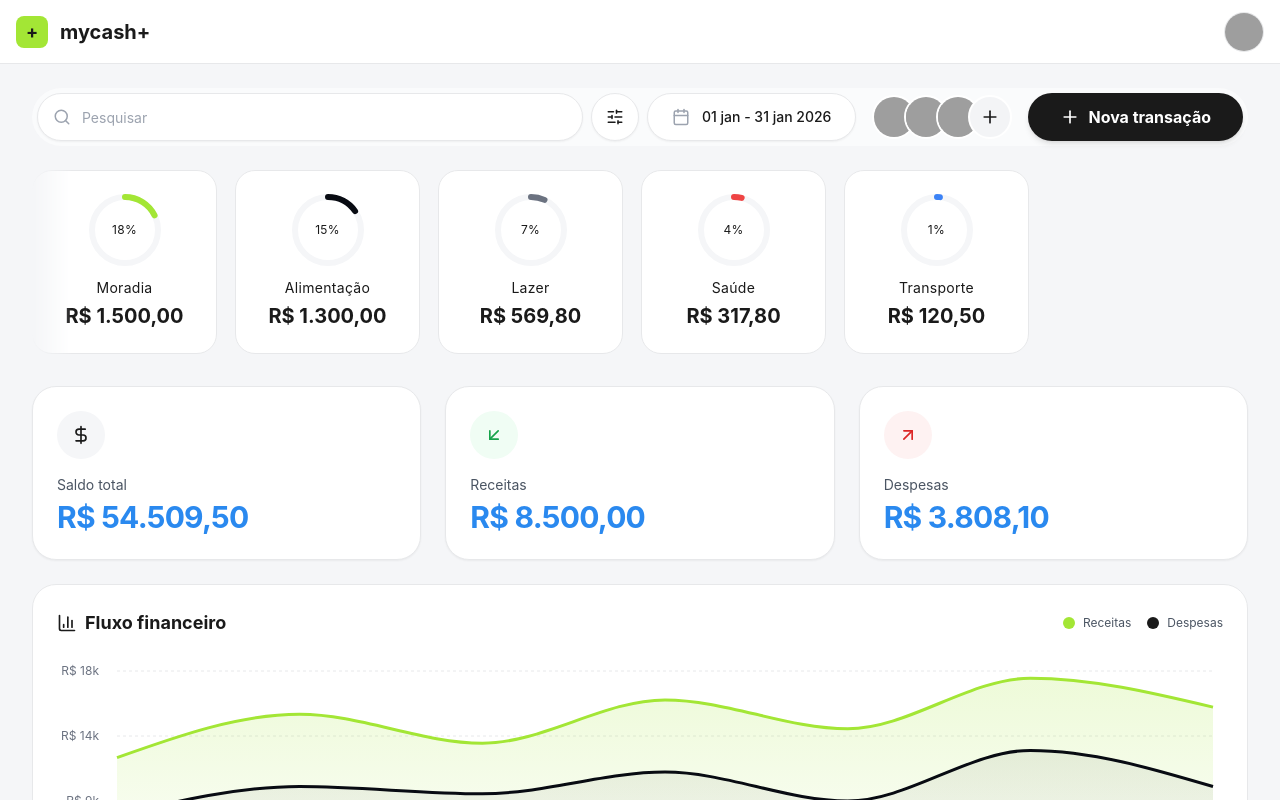
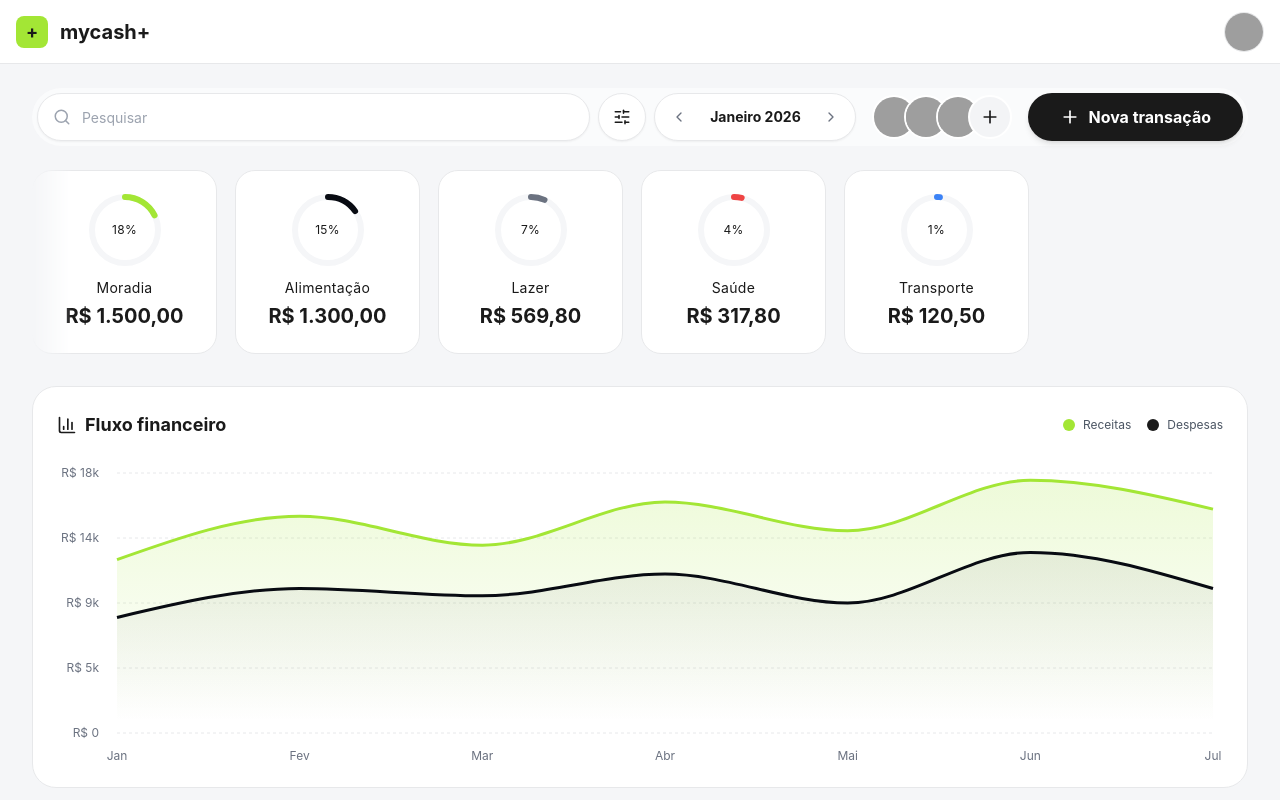
Before and after one commit to brgoncalvess/mycash-plus, a React (Vite) app: page / in a window 1280 px wide. Built offline with nearby package versions, Linux system fonts and the light colour scheme; grey boxes are pictures that could not be loaded.

Commit message:
feat: enhance dashboard interactivity and layout

```diff
--- a/src/components/dashboard/DashboardHeader.tsx
+++ b/src/components/dashboard/DashboardHeader.tsx
@@ -1,21 +1,20 @@
-import { Search, SlidersHorizontal, Plus, Calendar } from 'lucide-react';
+import { Search, SlidersHorizontal, Plus, ChevronLeft, ChevronRight } from 'lucide-react';
 import { useState } from 'react';
 import { useFinance } from '../../context/FinanceContext';
 import { cn } from '../../utils/cn';
-import { format } from 'date-fns';
+import { format, addMonths, subMonths, startOfMonth, endOfMonth } from 'date-fns';
 import { ptBR } from 'date-fns/locale';
-import { NewTransactionModal } from './transactions/NewTransactionModal';
-import { AddMemberModal } from './members/AddMemberModal';
-import { AddCardModal } from './members/AddCardModal';
 import { FiltersMobileModal } from './filters/FiltersMobileModal';
 
-export function DashboardHeader() {
+interface DashboardHeaderProps {
+    onNewTransaction: () => void;
+    onAddMember: () => void;
+}
+
+export function DashboardHeader({ onNewTransaction, onAddMember }: DashboardHeaderProps) {
     const { filters, setFilters, members } = useFinance();
     const [showFilters, setShowFilters] = useState(false);
     const [isMobileFiltersOpen, setIsMobileFiltersOpen] = useState(false);
-    const [isTransactionModalOpen, setIsTransactionModalOpen] = useState(false);
-    const [isMemberModalOpen, setIsMemberModalOpen] = useState(false);
-    const [isCardModalOpen, setIsCardModalOpen] = useState(false);
     const [searchValue, setSearchValue] = useState(filters.searchQuery);
 
     const handleSearchChange = (e: React.ChangeEvent<HTMLInputElement>) => {
@@ -37,10 +36,35 @@ export function DashboardHeader() {
         }
     };
 
-    const dateRangeText = `${format(filters.dateRange.start, 'dd MMM', { locale: ptBR })} - ${format(filters.dateRange.end, 'dd MMM yyyy', { locale: ptBR })}`;
+    // Date Navigation helpers
+    const currentMonth = filters.dateRange.start;
+
+    const nextMonth = () => {
+        const next = addMonths(currentMonth, 1);
+        setFilters({
+            dateRange: {
+                start: startOfMonth(next),
+                end: endOfMonth(next)
+            }
+        });
+    };
+
+    const prevMonth = () => {
+        const prev = subMonths(currentMonth, 1);
+        setFilters({
+            dateRange: {
+                start: startOfMonth(prev),
+                end: endOfMonth(prev)
+            }
+        });
+    };
+
+    const dateLabel = format(currentMonth, 'MMMM yyyy', { locale: ptBR });
+    // Capitalize first letter
+    const formattedDateLabel = dateLabel.charAt(0).toUpperCase() + dateLabel.slice(1);
 
     return (
-        <div className="relative w-full">
+        <div className="relative w-full z-30">
             <header className="flex flex-col lg:flex-row gap-4 items-stretch lg:items-center w-full bg-surface/50 backdrop-blur-sm p-1 rounded-full border border-transparent">
                 {/* Left Group: Search, Filter, Date, Members */}
                 <div className="flex flex-wrap items-center gap-2 flex-1">
@@ -75,11 +99,24 @@ export function DashboardHeader() {
                         <SlidersHorizontal size={18} />
                     </button>
 
-                    {/* Date Range Button */}
-                    <button className="flex items-center gap-3 h-12 px-6 bg-surface border border-secondary-50 rounded-full text-sm text-secondary hover:border-brand/30 hover:bg-background transition-all whitespace-nowrap shadow-sm">
-                        <Calendar size={18} className="text-gray-400" />
-                        <span className="font-medium text-secondary">{dateRangeText}</span>
-                    </button>
+                    {/* Date Navigation (Simple Month Picker) */}
+                    <div className="flex items-center bg-surface border border-secondary-50 rounded-full shadow-sm h-12 px-2">
+                        <button
+                            onClick={prevMonth}
+                            className="w-8 h-8 flex items-center justify-center rounded-full hover:bg-gray-100 text-gray-500 transition-colors"
+                        >
+                            <ChevronLeft size={16} />
+                        </button>
+                        <span className="px-3 text-sm font-bold text-secondary min-w-[120px] text-center select-none">
+                            {formattedDateLabel}
+                        </span>
+                        <button
+                            onClick={nextMonth}
+                            className="w-8 h-8 flex items-center justify-center rounded-full hover:bg-gray-100 text-gray-500 transition-colors"
+                        >
+                            <ChevronRight size={16} />
+                        </button>
+                    </div>
 
                     {/* Family Members Stack */}
                     <div className="flex items-center -space-x-3 ml-2">
@@ -114,7 +151,7 @@ export function DashboardHeader() {
                         })}
 
                         <button
-                            onClick={() => setIsMemberModalOpen(true)}
+                            onClick={onAddMember}
                             className="w-11 h-11 rounded-full bg-gray-100 border-2 border-surface flex items-center justify-center hover:bg-gray-200 transition-all text-secondary z-0"
                         >
                             <Plus size={20} />
@@ -125,7 +162,7 @@ export function DashboardHeader() {
                 {/* Right Group: New Transaction */}
                 <div className="flex items-center lg:ml-auto">
                     <button
-                        onClick={() => setIsTransactionModalOpen(true)}
+                        onClick={onNewTransaction}
                         className="flex items-center justify-center gap-2 h-12 px-8 bg-secondary text-surface rounded-full text-base font-bold hover:bg-secondary/90 transition-all shadow-md active:scale-95 group w-full lg:w-auto"
                     >
                         <Plus size={20} className="group-hover:rotate-90 transition-transform duration-300" />
@@ -174,24 +211,6 @@ export function DashboardHeader() {
                 </>
             )}
 
-            {/* Transaction Modal */}
-            <NewTransactionModal
-                isOpen={isTransactionModalOpen}
-                onClose={() => setIsTransactionModalOpen(false)}
-            />
-
-            {/* Member Modal */}
-            <AddMemberModal
-                isOpen={isMemberModalOpen}
-                onClose={() => setIsMemberModalOpen(false)}
-            />
-
-            {/* Card Modal */}
-            <AddCardModal
-                isOpen={isCardModalOpen}
-                onClose={() => setIsCardModalOpen(false)}
-            />
-
             {/* Mobile Filters Modal */}
             <FiltersMobileModal
                 isOpen={isMobileFiltersOpen}
--- a/src/components/dashboard/transactions/TransactionsTable.tsx
+++ b/src/components/dashboard/transactions/TransactionsTable.tsx
@@ -161,7 +161,7 @@ export function TransactionsTable({ data, itemsPerPage = 5, hideHeader = false }
                         Extrato Detalhado
                     </h2>
 
-                    <div className="flex flex-col sm:flex-row items-stretch gap-3 w-full md:w-auto">
+                    <div className="flex flex-row items-center gap-3 w-full md:w-auto">
                         <div className="relative w-full sm:w-64">
                             <Search className="absolute left-3 top-1/2 -translate-y-1/2 text-gray-400" size={16} />
                             <input
--- a/src/router.tsx
+++ b/src/router.tsx
@@ -2,53 +2,15 @@ import { createBrowserRouter, Outlet, useLocation } from 'react-router-dom';
 import { useState } from 'react';
 import { AnimatePresence } from 'framer-motion';
 import { PageTransition } from './components/ui/PageTransition';
-import { SummarySection } from './components/dashboard/summary/SummarySection';
-import { DashboardHeader } from './components/dashboard/DashboardHeader';
-import { ExpensesByCategoryCarousel } from './components/dashboard/categories/ExpensesByCategoryCarousel';
-import { FinancialFlowChart } from './components/dashboard/charts/FinancialFlowChart';
-import { CreditCardsWidget } from './components/dashboard/widgets/CreditCardsWidget';
-import { UpcomingExpensesWidget } from './components/dashboard/widgets/UpcomingExpensesWidget';
-import { TransactionsTable } from './components/dashboard/transactions/TransactionsTable';
 import { Sidebar } from './components/layout/Sidebar';
 import { MobileHeader } from './components/layout/MobileHeader';
 import { CardsView } from './views/CardsView';
 import { TransactionsView } from './views/TransactionsView';
 import { ProfileView } from './views/ProfileView';
 
-const Dashboard = () => (
-    <div className="flex flex-col gap-6 pb-20">
-        {/* Header with Controls */}
-        <DashboardHeader />
+import { DashboardView } from './views/DashboardView';
 
-        {/* Main Grid: Left Content (2/3) + Right Sidebar (1/3) */}
-        <div className="grid grid-cols-1 xl:grid-cols-3 gap-6">
-
-            {/* LEFT COLUMN: Main content area */}
-            <div className="xl:col-span-2 flex flex-col gap-6">
-                {/* 1. Categories */}
-                <ExpensesByCategoryCarousel />
-
-                {/* 2. Summary Cards */}
-                <SummarySection />
-
-                {/* 3. Financial Flow Chart */}
-                <FinancialFlowChart />
-
-                {/* 4. Transactions Table */}
-                <TransactionsTable />
-            </div>
-
-            {/* RIGHT COLUMN: Sidebar widgets */}
-            <div className="xl:col-span-1 flex flex-col gap-6">
-                {/* 1. Cards (Top Right) */}
-                <CreditCardsWidget />
-
-                {/* 2. Upcoming Expenses (Below Cards, roughly next to Chart/Table) */}
-                <UpcomingExpensesWidget />
-            </div>
-        </div>
-    </div>
-);
+// ...
 
 const Goals = () => <div className="p-4"></div>;
 
@@ -90,8 +52,8 @@ export const router = createBrowserRouter([
         path: '/',
         element: <Layout />,
         children: [
-            { path: '/', element: <Dashboard /> },
-            { path: '/dashboard', element: <Dashboard /> },
+            { path: '/', element: <DashboardView /> },
+            { path: '/dashboard', element: <DashboardView /> },
             { path: '/goals', element: <Goals /> },
             { path: '/cards', element: <CardsView /> },
             { path: '/transactions', element: <TransactionsView /> },
--- /dev/null
+++ b/src/views/DashboardView.tsx
@@ -0,0 +1,82 @@
+import { useState } from 'react';
+import { DashboardHeader } from '../components/dashboard/DashboardHeader';
+import { ExpensesByCategoryCarousel } from '../components/dashboard/categories/ExpensesByCategoryCarousel';
+import { FinancialFlowChart } from '../components/dashboard/charts/FinancialFlowChart';
+import { CreditCardsWidget } from '../components/dashboard/widgets/CreditCardsWidget';
+import { UpcomingExpensesWidget } from '../components/dashboard/widgets/UpcomingExpensesWidget';
+import { TransactionsTable } from '../components/dashboard/transactions/TransactionsTable';
+import { NewTransactionModal } from '../components/dashboard/transactions/NewTransactionModal';
+import { AddCardModal } from '../components/dashboard/members/AddCardModal';
+import { AddMemberModal } from '../components/dashboard/members/AddMemberModal';
+
+export function DashboardView() {
+    // Shared Modal States
+    const [isTransactionModalOpen, setIsTransactionModalOpen] = useState(false);
+    const [isCardModalOpen, setIsCardModalOpen] = useState(false);
+    const [isMemberModalOpen, setIsMemberModalOpen] = useState(false);
+
+    // Filter controls (passed to Header)
+    // Actually Header uses context for filters, but might need local state for UI toggles?
+    // Header manages its own UI state mostly, but we trigger Modals from here now to share with widgets
+
+    return (
+        <div className="flex flex-col gap-6 pb-20 animate-in fade-in duration-500">
+            {/* Header with Controls */}
+            <DashboardHeader
+                onNewTransaction={() => setIsTransactionModalOpen(true)}
+                onAddMember={() => setIsMemberModalOpen(true)}
+            />
+
+            {/* Main Grid: Left Content (2/3) + Right Sidebar (1/3) */}
+            <div className="grid grid-cols-1 xl:grid-cols-3 gap-6">
+
+                {/* LEFT COLUMN: Main content area */}
+                <div className="xl:col-span-2 flex flex-col gap-6">
+                    {/* 1. Categories */}
+                    <ExpensesByCategoryCarousel />
+
+                    {/* 2. Summary Cards */}
+                    {/* SummarySection was imported in router, need to import here or keep it in router?
+                        Wait, SummarySection is a component. I should import it.
+                        I forgot to import it in the imports list above. I'll add it.
+                    */}
+
+                    {/* 3. Financial Flow Chart */}
+                    <FinancialFlowChart />
+
+                    {/* 4. Transactions Table */}
+                    <TransactionsTable />
+                </div>
+
+                {/* RIGHT COLUMN: Sidebar widgets */}
+                <div className="xl:col-span-1 flex flex-col gap-6">
+                    {/* 1. Cards (Top Right) */}
+                    <CreditCardsWidget
+                        onAddCard={() => setIsCardModalOpen(true)}
+                    />
+
+                    {/* 2. Upcoming Expenses (Below Cards) */}
+                    <UpcomingExpensesWidget
+                        onAddExpense={() => setIsTransactionModalOpen(true)}
+                    />
+                </div>
+            </div>
+
+            {/* Global Modals at Page Level */}
+            <NewTransactionModal
+                isOpen={isTransactionModalOpen}
+                onClose={() => setIsTransactionModalOpen(false)}
+            />
+
+            <AddCardModal
+                isOpen={isCardModalOpen}
+                onClose={() => setIsCardModalOpen(false)}
+            />
+
+            <AddMemberModal
+                isOpen={isMemberModalOpen}
+                onClose={() => setIsMemberModalOpen(false)}
+            />
+        </div>
+    );
+}
```
Also changed, not shown: src/components/dashboard/widgets/CreditCardsWidget.tsx (+6 -1 lines), src/components/dashboard/widgets/UpcomingExpensesWidget.tsx (+6 -1 lines), src/components/layout/Sidebar.tsx (+15 -5 lines).
